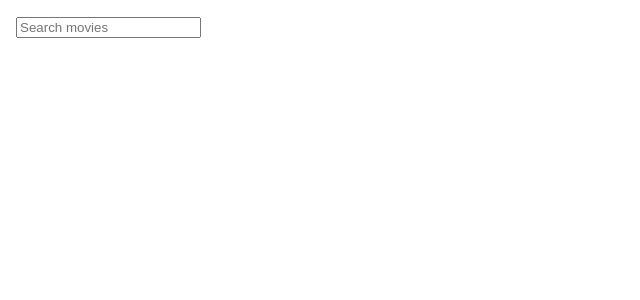
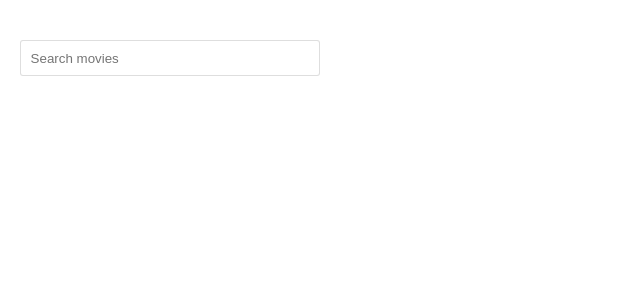
Before and after one commit to mtranggit/movie-search-app, a React (Create React App) app: page / in a window 1280 px wide. Shown: the top 300 px of the page, without its empty margins (0-640 px from the left). Built offline with nearby package versions, Linux system fonts and the light colour scheme.

Commit message:
style up the app

```diff
--- a/src/App.js
+++ b/src/App.js
@@ -2,24 +2,34 @@ import React, {useState, useEffect} from 'react'
 import Search from './components/Search'
 import ItemList from './components/ItemList'
 import ItemDetails from './components/ItemDetails'
-import Header from './components/Header'
-import Footer from './components/Footer'
 import useDebounce from './utils/useDebounce'
 
 import styled from '@emotion/styled'
 import {searchMoviesByTitle} from './api'
 
-const Container = styled.div`
+const Wrapper = styled.div`
+  .sidebar {
+    grid-area: sidebar;
+  }
+  .content {
+    grid-area: content;
+    border-left: 1px solid lightgrey;
+    padding: 20px;
+    @media (max-width: 600px) {
+      border-left: none;
+    }
+  }
   display: grid;
-  grid-template-rows: 22% auto 22%;
-  grid-gap: 1rem;
-  padding: 1rem;
-`
-
-const SearchContainer = styled.div`
-  display: grid;
-  grid-template-columns: 300px 1fr;
-  grid-gap: 1rem;
+  grid-gap: 20px;
+  margin: 20px auto;
+  padding: 20px;
+  grid-template-columns: 300px auto;
+  grid-template-areas: 'sidebar content';
+  @media (max-width: 600px) {
+    grid-template-areas:
+      'sidebar'
+      'content';
+  }
 `
 
 function App() {
@@ -77,10 +87,8 @@ function App() {
   }, [currentPage, debounceSearchTerm])
 
   return (
-    <Container>
-      {/* <Header />` */}
-      <SearchContainer>
-        <div className="content-side">
+    <Wrapper>
+      <div className="sidebar">
         <Search onChange={handleSearchTermChange} value={searchTerm} />
 
         {error && <p>{error}</p>}
@@ -94,17 +102,18 @@ function App() {
             page={currentPage}
             total={total}
             onSelectedItem={handleSelectedItem}
+            selectedItemId={selectedItemId}
             onPagination={handlePagination}
           />
         )}
       </div>
 
-        <div className="content-main">
-          {selectedItemId && <ItemDetails id={selectedItemId} />}
+      {selectedItemId && (
+        <div className="content">
+          <ItemDetails id={selectedItemId} />
         </div>
-      </SearchContainer>
-      {/* <Footer /> */}
-    </Container>
+      )}
+    </Wrapper>
   )
 }
 
--- a/src/components/Footer.js
+++ /dev/null
@@ -1,7 +0,0 @@
-import React from 'react'
-
-const Footer = props => {
-  return <div>Footer</div>
-}
-
-export default Footer
--- a/src/components/Header.js
+++ /dev/null
@@ -1,7 +0,0 @@
-import React from 'react'
-
-const Header = props => {
-  return <div>Header</div>
-}
-
-export default Header
--- a/src/components/Item.js
+++ b/src/components/Item.js
@@ -1,12 +1,42 @@
 import React from 'react'
+import styled from '@emotion/styled'
 
+const StyledItem = styled.div`
+  background: white;
+  border: 1px solid #ededed;
+  margin-top: 20px;
+  cursor: pointer;
+  .year {
+    text-align: right;
+    padding: 5px;
+  }
+`
+
+const StyledTitle = styled.div`
+  display: grid;
+  grid-template-columns: 1fr auto;
+  padding: 5px;
+`
+const StyledYear = styled.div`
+  text-align: right;
+  padding: 5px;
+`
 const Item = props => {
-  const {Title: title, Year: year} = props
+  const {Title: title, Year: year, selected = false} = props
   return (
-    <div style={{border: '1px solid blue', cursor: 'pointer'}}>
-      <div>{title}</div>
-      <div>{year}</div>
-    </div>
+    <StyledItem>
+      <StyledTitle>
+        <div>{title}</div>
+        {selected && (
+          <div>
+            <span role="img" aria-label={`${title} selected`}>
+              ⭐️
+            </span>
+          </div>
+        )}
+      </StyledTitle>
+      <StyledYear>{year}</StyledYear>
+    </StyledItem>
   )
 }
 
--- a/src/components/ItemDetails.js
+++ b/src/components/ItemDetails.js
@@ -1,5 +1,18 @@
 import React, {useState, useEffect} from 'react'
 import {searchMoviesById} from '../api'
+import styled from '@emotion/styled'
+
+const StyledItemDetails = styled.div`
+  .label {
+    font-weight: bold;
+  }
+  display: grid;
+  grid-template-columns: 1fr auto;
+  grid-gap: 20px;
+  @media (max-width: 900px) {
+    grid-template-columns: 1fr;
+  }
+`
 
 const ItemDetails = props => {
   const {id = ''} = props
@@ -21,7 +34,9 @@ const ItemDetails = props => {
         setMovie(null)
       }
     }
-    fetchData()
+    if (id !== '') {
+      fetchData()
+    }
   }, [id])
 
   if (error) {
@@ -44,19 +59,32 @@ const ItemDetails = props => {
       Poster: poster,
     } = movie
     return (
-      <div>
+      <StyledItemDetails>
         <div>
+          <h3>{title}</h3>
           <p>{genre}</p>
           <p>Movie plot - {plot}</p>
-          <p>Language: {language}</p>
-          <p>Diretor: {director}</p>
-          <p>Actors: {actors}</p>
-          <p>Duration: {duration}</p>
+          <p>
+            <span className="label">Language: </span>
+            {language}
+          </p>
+          <p>
+            <span className="label">Diretor: </span>
+            {director}
+          </p>
+          <p>
+            <span className="label">Actors: </span>
+            {actors}
+          </p>
+          <p>
+            <span className="label">Duration: </span>
+            {duration}
+          </p>
         </div>
         <div>
           <img src={poster} alt={title} />
         </div>
-      </div>
+      </StyledItemDetails>
     )
   }
 
--- a/src/components/ItemList.js
+++ b/src/components/ItemList.js
@@ -3,7 +3,9 @@ import Item from './Item'
 import Pagination from './Pagination'
 
 const ItemList = props => {
-  const handleItemClick = id => props.onSelectedItem(id)
+  const handleItemClick = id => {
+    props.onSelectedItem(id)
+  }
 
   if (!props.items || props.items.length === 0) {
     return null
@@ -16,7 +18,7 @@ const ItemList = props => {
           onClick={() => handleItemClick(item.imdbID)}
           key={`item-${item.imdbID}-${index}`}
         >
-          <Item {...item} />
+          <Item {...item} selected={props.selectedItemId === item.imdbID} />
         </div>
       ))}
       <Pagination
--- a/src/components/Pagination.js
+++ b/src/components/Pagination.js
@@ -1,29 +1,71 @@
 import React from 'react'
+import styled from '@emotion/styled'
+
+const StyledPagination = styled.div`
+  text-align: center;
+  display: inline-grid;
+  grid-template-columns: repeat(3, auto);
+  align-items: stretch;
+  justify-content: center;
+  align-content: center;
+  margin: 1rem 0;
+  border: 1px solid lightgrey;
+  border-radius: 10px;
+  .prev,
+  .next {
+    cursor: pointer;
+  }
+  & > * {
+    margin: 0;
+    padding: 15px 30px;
+    border-right: 1px solid lightgrey;
+    &:last-child {
+      border-right: 0;
+    }
+  }
+  span[aria-disabled='true'] {
+    color: grey;
+    pointer-events: none;
+  }
+`
 
 const PER_PAGE = 10
 
 const Pagination = props => {
   const {total, page, onPagination} = props
   const pages = Math.ceil(total / PER_PAGE)
+
+  if (pages <= 1) {
+    return null
+  }
+
   return (
-    <div>
+    <StyledPagination>
       <span
         className="prev"
+        role="img"
         onClick={() => onPagination(page - 1)}
+        aria-label="Previous page"
         aria-disabled={page <= 1}
       >
-        Prev
+        ◀️
       </span>
-      <p>Page {page}</p>
-      <p>{total} results</p>
+
+      <span>
+        Page {page}
+        <br />
+        {total} results
+      </span>
       <span
         className="next"
+        role="img"
         onClick={() => onPagination(page + 1)}
+        aria-label="Next page"
         aria-disabled={page >= pages}
       >
-        Next
+        ▶️
       </span>
-    </div>
+    </StyledPagination>
   )
 }
 
--- a/src/components/Search.js
+++ b/src/components/Search.js
@@ -1,9 +1,22 @@
 import React from 'react'
+import styled from '@emotion/styled'
 
+const Input = styled.input`
+  outline: 0;
+  padding: 0.6rem;
+  border: 1px solid rgba(34, 36, 38, 0.15);
+  border-radius: 3px;
+  min-width: 300px;
+  &:focus,
+  &:active {
+    border-color: #85b7d9;
+  }
+`
 const Search = props => {
   const {value, onChange} = props
+
   return (
-    <input
+    <Input
       type="search"
       placeholder="Search movies"
       value={value}
```
Lines whose indentation alone changed are shown as unchanged.
